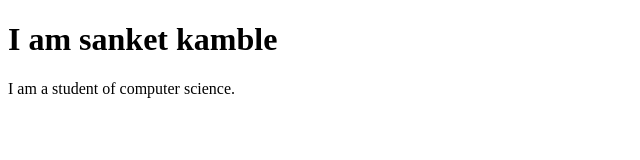
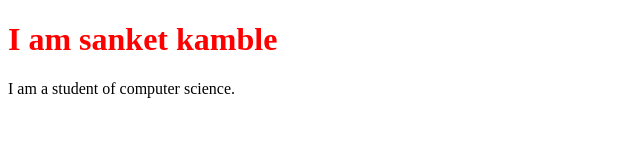
Before and after one commit to Sanket-Kamble2112/clone-repo, a plain HTML site: page index.html in a window 1280 px wide. Shown: the whole page, without its empty margins (0-640 px from the left). Drawn offline with Linux system fonts and the light colour scheme.

Commit message:
Ftech 4 - link is added in index.html

```diff
--- a/index.html
+++ b/index.html
@@ -3,7 +3,7 @@
 <head>
     <meta charset="UTF-8">
     <meta name="viewport" content="width=device-width, initial-scale=1.0">
-    <link rel="stylesheet" href="stle.css">
+    <link rel="stylesheet" href="style.css">
     <title>Document</title>
 </head>
 <body>
```
